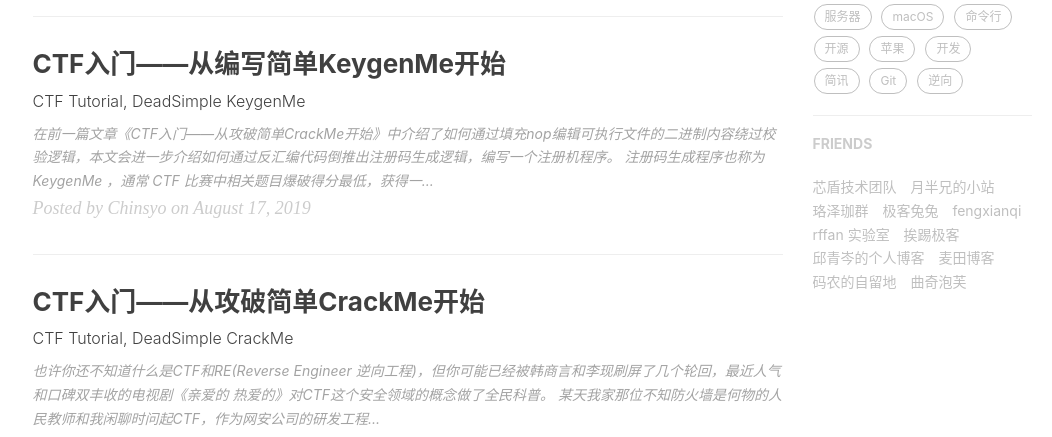
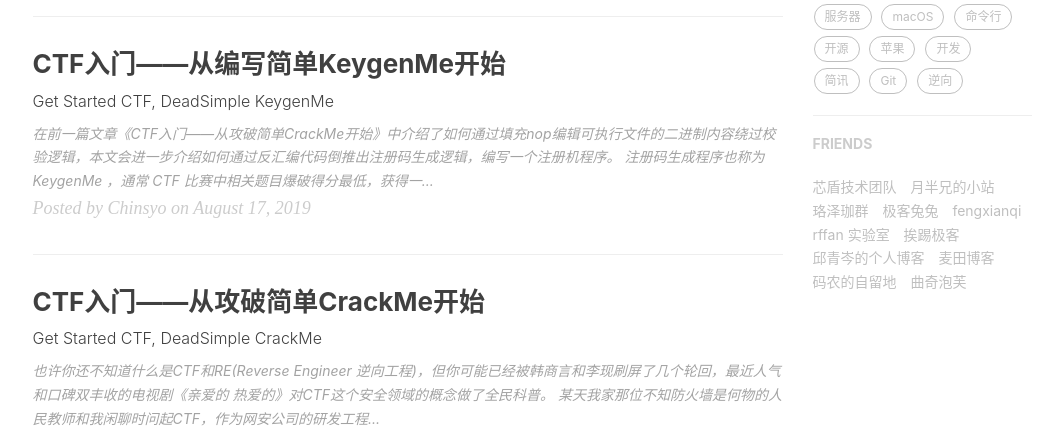
Before and after one commit to chinsyo/chinsyo.github.io, a Jekyll site: the page built from index.html, in a window 1280 px wide and 900 px high, scrolled down 727 px. Shown: the part 169-606 px from the top of the window, without its empty margins (135-1187 px from the left). Built offline with Jekyll 4.4.1, drawn with Linux system fonts in a browser that asks for light colours; the list of posts is cut into pages by our own code; comment, search, counter and statistics services are not loaded.

Commit message:
rename <CTF tutorial> to <get started CTF>

```diff
--- a/_posts/2019-08-16-ctf-tutorial-deadsimple-crackme.md
+++ b/_posts/2019-08-16-get-started-ctf-deadsimple-crackme.md
@@ -1,6 +1,6 @@
 ---
 title: CTF入门——从攻破简单CrackMe开始
-subtitle: CTF Tutorial, DeadSimple CrackMe
+subtitle: Get Started CTF, DeadSimple CrackMe
 date: 2019-08-16 12:00:00
 tags:
   - CTF
--- a/_posts/2019-08-17-ctf-tutorial-deadsimple-keygenme.md
+++ b/_posts/2019-08-17-get-started-ctf-deadsimple-keygenme.md
@@ -1,6 +1,6 @@
 ---
 title: CTF入门——从编写简单KeygenMe开始
-subtitle: CTF Tutorial, DeadSimple KeygenMe
+subtitle: Get Started CTF, DeadSimple KeygenMe
 date: 2019-08-17 12:00:00
 tags:
   - CTF
```
